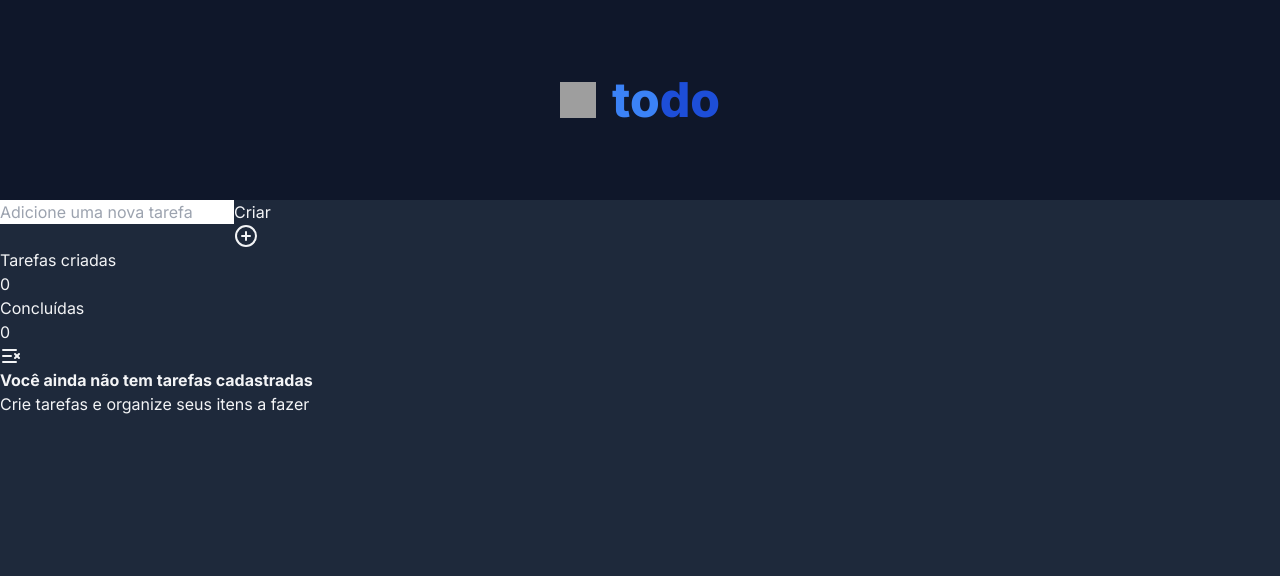
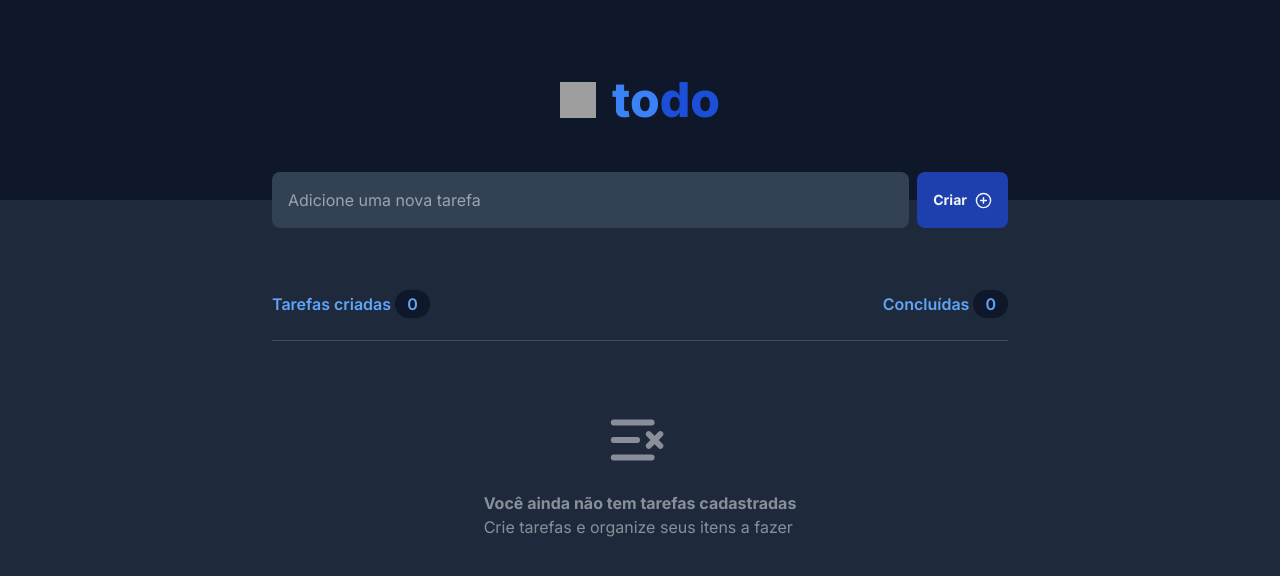
Before and after one commit to MatheusBorgesDev/2-do-list, a React (Vite) app: page / in a window 1280 px wide. Shown: the top 576 px of the page. Built offline with nearby package versions, Linux system fonts and the light colour scheme; grey boxes are pictures that could not be loaded.

Commit message:
feat: :lipstick: add style to main page

```diff
--- a/src/App.tsx
+++ b/src/App.tsx
@@ -1,36 +1,50 @@
 import { PlusCircleIcon, ListX } from "lucide-react";
 import { Header } from "./components/header";
 
+// const toDoListArray = [
+//   "Fazer compras no mercado",
+//   "Levar os cachorros para passear",
+//   "Lavar o carro",
+//   "Estudar programação",
+// ];
+
 function App() {
   return (
-    <main>
+    <div>
       <Header />
-
-      <div>
-        <input type="text" placeholder="Adicione uma nova tarefa" />
-        <button>
-          Criar <PlusCircleIcon />{" "}
+      <main className="flex gap-16 flex-col w-[46rem] mx-auto -m-7">
+        <div className="flex justify-between gap-2 h-14">
+          <input
+            type="text"
+            placeholder="Adicione uma nova tarefa"
+            className="bg-slate-700 w-full px-4 rounded-lg"
+          />
+          <button className="flex items-center gap-2 bg-blue-800 text-sm font-bold px-4 rounded-lg hover:bg-blue-900">
+            Criar <PlusCircleIcon size={17} />
           </button>
         </div>
 
-      <div>
-        <div>
-          <p>Tarefas criadas</p>
-          <p>0</p>
+        <div className="flex justify-between items-center border-b-[1px] border-slate-500/50 pb-6 text-blue-400 font-semibold ">
+          <p>
+            Tarefas criadas{" "}
+            <span className="bg-slate-900 py-1 px-3 rounded-full">0</span>
+          </p>
+
+          <p>
+            Concluídas{" "}
+            <span className="bg-slate-900 py-1 px-3 rounded-full">0</span>
+          </p>
         </div>
 
+        <div className="flex flex-col items-center gap-4 opacity-50">
+          <ListX size={70} />
           <div>
-          <p>Concluídas</p>
-          <p>0</p>
-        </div>
-      </div>
-
-      <div>
-        <ListX />
             <strong>Você ainda não tem tarefas cadastradas</strong>
             <p>Crie tarefas e organize seus itens a fazer</p>
           </div>
+        </div>
       </main>
+    </div>
   );
 }
 
```
Lines whose indentation alone changed are shown as unchanged.
